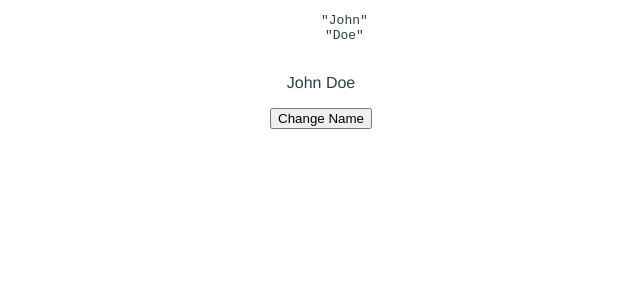
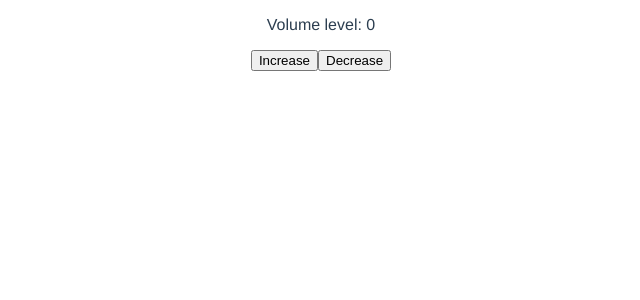
Before and after one commit to utshab-roy/vue-ui, a Vue app: page / in a window 1280 px wide. Shown: the top 300 px of the page, without its empty margins (319-959 px from the left). Built offline with nearby package versions, Linux system fonts and the light colour scheme.

Commit message:
watcher basic demo

```diff
--- a/src/App.vue
+++ b/src/App.vue
@@ -1,15 +1,11 @@
 <template>
+  <div>
+   <p>Volume level: {{ volume }}</p>
+   <button @click="volume += 2">Increase</button>
+   <button @click="volume -= 2">Decrease</button>
+  </div>
 
-  <div>
-    <pre>
-      {{ JSON.stringify(firstName, null, 2) }}
-      {{ JSON.stringify(lastName, null, 2) }}
-    </pre>
 
-    <p>{{ fullName }}</p>
-
-    <button @click="changeName">Change Name</button>
-  </div>
 
 </template>
 
@@ -18,25 +14,17 @@ export default {
   name: "App",
   data() {
     return {
-      firstName: 'John',
-      lastName: 'Doe',
-    };
+      volume: 0
+    }
   },
   methods: {
-    changeName() {
-      this.fullName = 'Utshab Roy';
-
-    }
   },
   computed: {
-    fullName: {
-      get() {
-        return `${this.firstName} ${this.lastName}`;
-      },
-      set(value) {
-        const names = value.split(' ')
-        this.firstName = names[0]
-        this.lastName = names[1]
+  },
+  watch: {
+    volume(newValue, prevValue) {
+      if(newValue > prevValue && newValue === 16) {
+        alert('Too much val is bad for hearing (alert pop up only increase)');
       }
     }
   }
```
